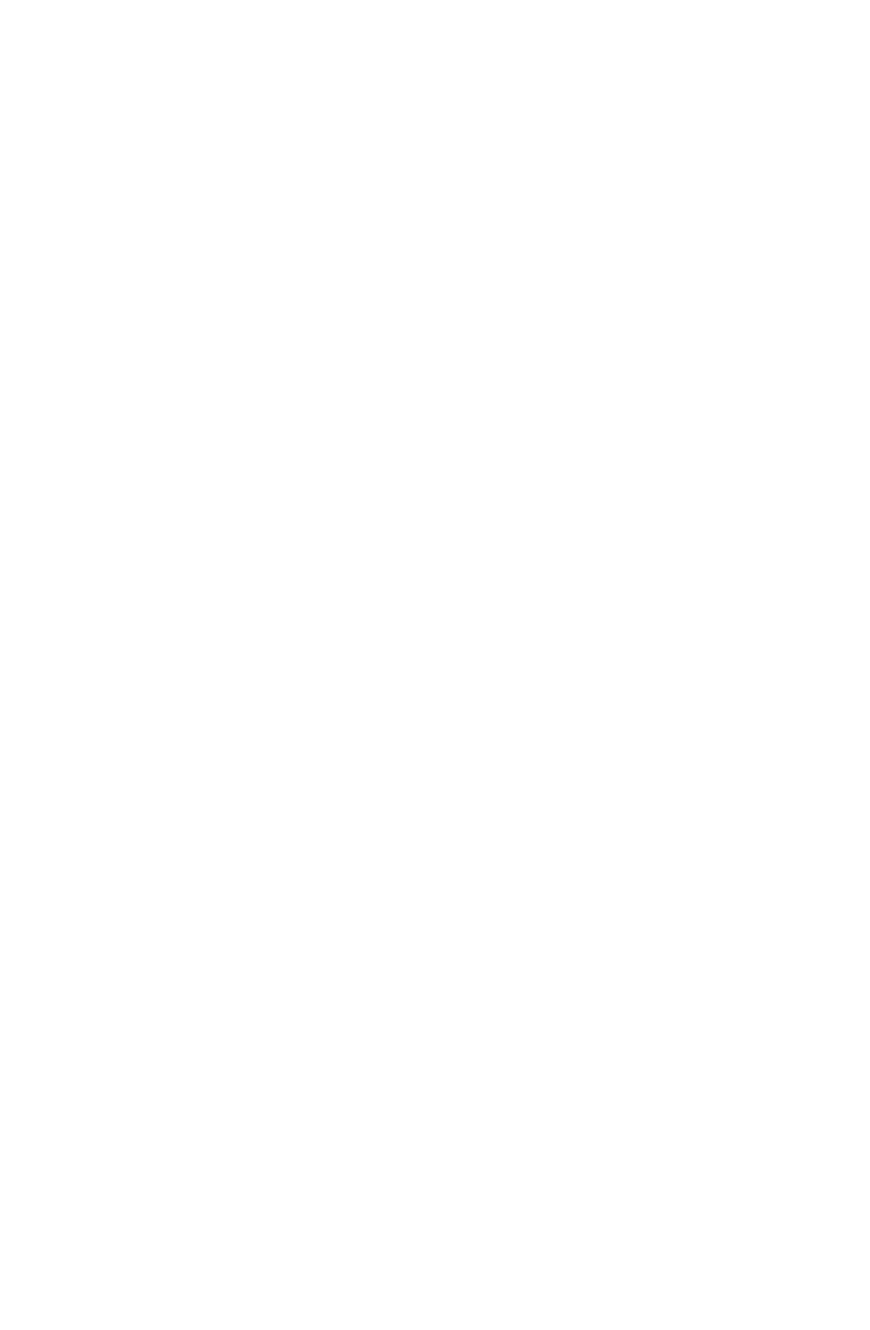
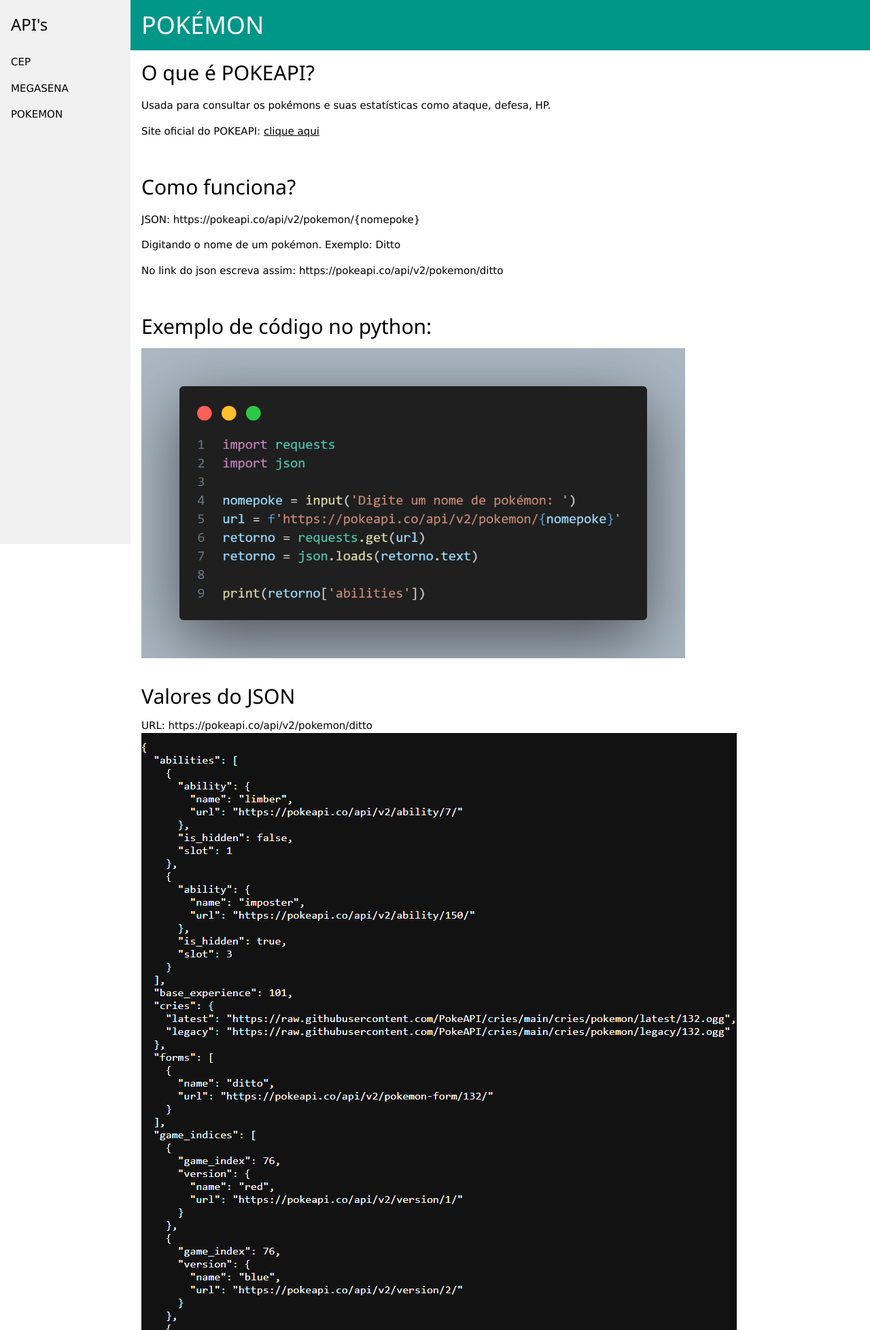
Before and after one commit to theonlyapolo/web-all-api, a Flask app: page /pokemon in a window 1280 px wide. Before the commit the page is empty. Shown: the whole page at 68% size. Before the commit the page ends 800 px from the top, so only its background shows below. Run offline with Flask 3, Linux system fonts and the light colour scheme.

Commit message:
finalizando o front

```diff
--- /dev/null
+++ b/FRONTEND/static/css/pokemon.css
@@ -0,0 +1,9 @@
+.pokemon {
+    width: 800px;
+    height: auto;
+}
+
+h3 a {
+    text-decoration: none;
+    text-decoration-line: none;
+}
--- a/FRONTEND/templates/megasena.html
+++ b/FRONTEND/templates/megasena.html
@@ -3,7 +3,7 @@
 <title>AllAPI</title>
 <meta name="viewport" content="width=device-width, initial-scale=1">
 <link rel="stylesheet" href="https://www.w3schools.com/w3css/5/w3.css">
-<link rel="stylesheet" href="{{url_for('static', filename='css/cep.css')}}">
+<link rel="stylesheet" href="{{url_for('static', filename='css/megasena.css')}}">
 <body>
 
 <!-- Sidebar -->
@@ -30,7 +30,7 @@
 <p>Ao entrar no link, você é redirecionado automaticamente para o JSON, com os valores já estabelecidos, a cada dia do sorteio eles atualizam.</p>
 <br>
 <h2>Exemplo de código no python:</h2>
-<img class="cep" src="/static/images/megasena.png" alt="código em python de captura de api">
+<img class="megasena" src="/static/images/megasena.png" alt="código em python de captura de api">
 <br>
 <br>
 <h2>Valores do JSON</h2>
--- a/FRONTEND/templates/pokemon.html
+++ b/FRONTEND/templates/pokemon.html
@@ -0,0 +1,46 @@
+<!DOCTYPE html>
+<html>
+<title>AllAPI</title>
+<meta name="viewport" content="width=device-width, initial-scale=1">
+<link rel="stylesheet" href="https://www.w3schools.com/w3css/5/w3.css">
+<link rel="stylesheet" href="{{url_for('static', filename='css/pokemon.css')}}">
+<body>
+
+<!-- Sidebar -->
+<div class="w3-sidebar w3-light-grey w3-bar-block" style="width:15%">
+<h3 class="w3-bar-item"><a href="{{url_for('index')}}">API's</a></h3>
+<a href="{{url_for('cep')}}" class="w3-bar-item w3-button">CEP</a>
+<a href="{{url_for('megasena')}}" class="w3-bar-item w3-button">MEGASENA</a>
+<a href="{{url_for('pokemon')}}" class="w3-bar-item w3-button">POKEMON</a>
+</div>
+
+<!-- Page Content -->
+<div style="margin-left:15%">
+
+<div class="w3-container w3-teal">
+<h1>POKÉMON</h1>
+</div>
+
+<div class="w3-container">
+<h2>O que é POKEAPI?</h2>
+<p>Usada para consultar os pokémons e suas estatísticas como ataque, defesa, HP.</p>
+<p>Site oficial do POKEAPI: <a href="https://pokeapi.co/">clique aqui</a></p>
+<br>
+<h2>Como funciona?</h2>
+<p>JSON: https://pokeapi.co/api/v2/pokemon/{nomepoke}</p>
+<p>Digitando o nome de um pokémon. Exemplo: Ditto</p>
+<p>No link do json escreva assim: https://pokeapi.co/api/v2/pokemon/ditto</p>
+<br>
+<h2>Exemplo de código no python:</h2>
+<img class="pokemon" src="/static/images/pokemon.png" alt="código em python de captura de api">
+<br>
+<br>
+<h2>Valores do JSON</h2>
+URL: https://pokeapi.co/api/v2/pokemon/ditto
+<br>
+<img class="resultadocep" src="/static/images/resultadopokemon.png" alt="resultado do json">
+</div>
+</div>
+
+</body>
+</html>
```
Also changed, not shown: FRONTEND/static/css/megasena.css (+10 -0 lines), FRONTEND/teste.py (added, +9 -0 lines), FRONTEND/static/images/pokemon.png (added), FRONTEND/static/images/resultadopokemon.png (added).
